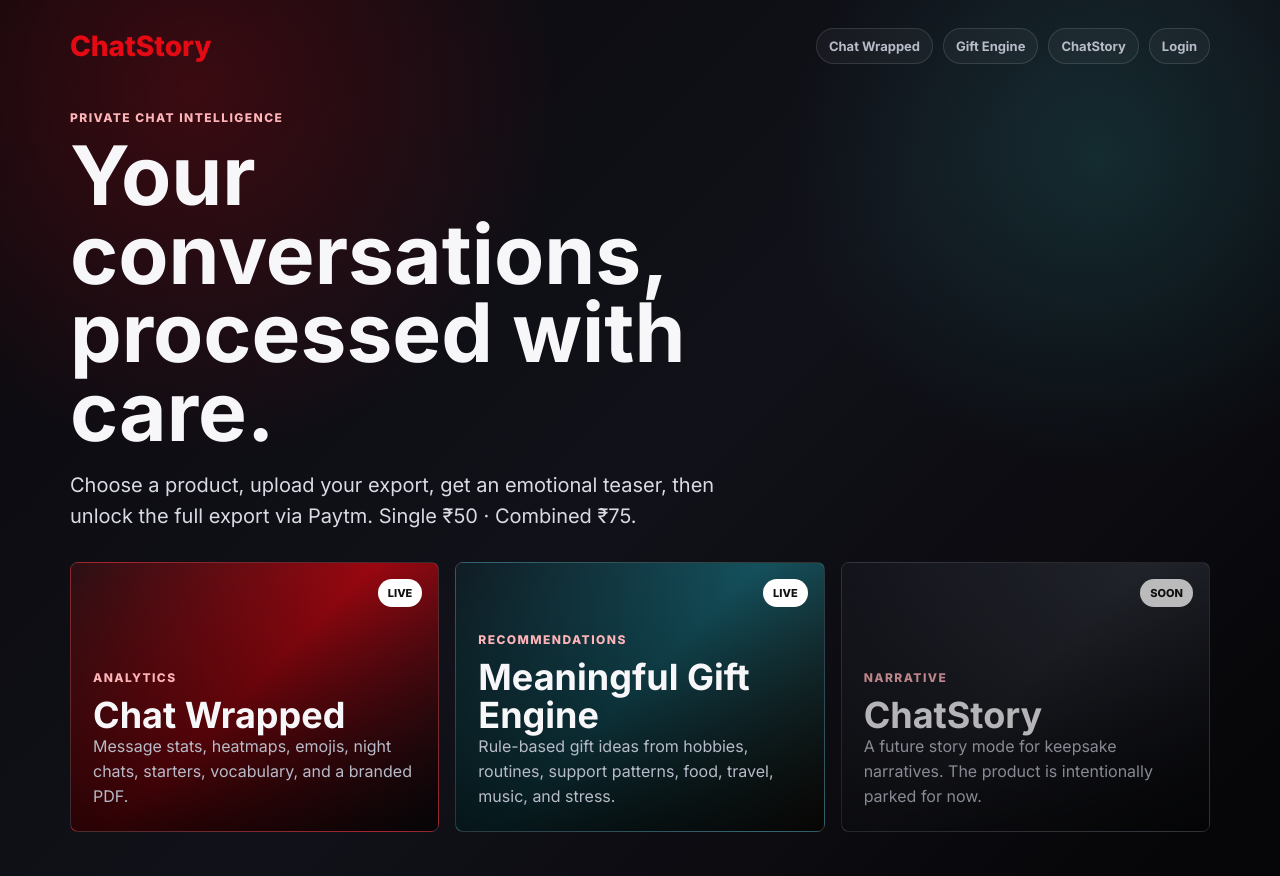
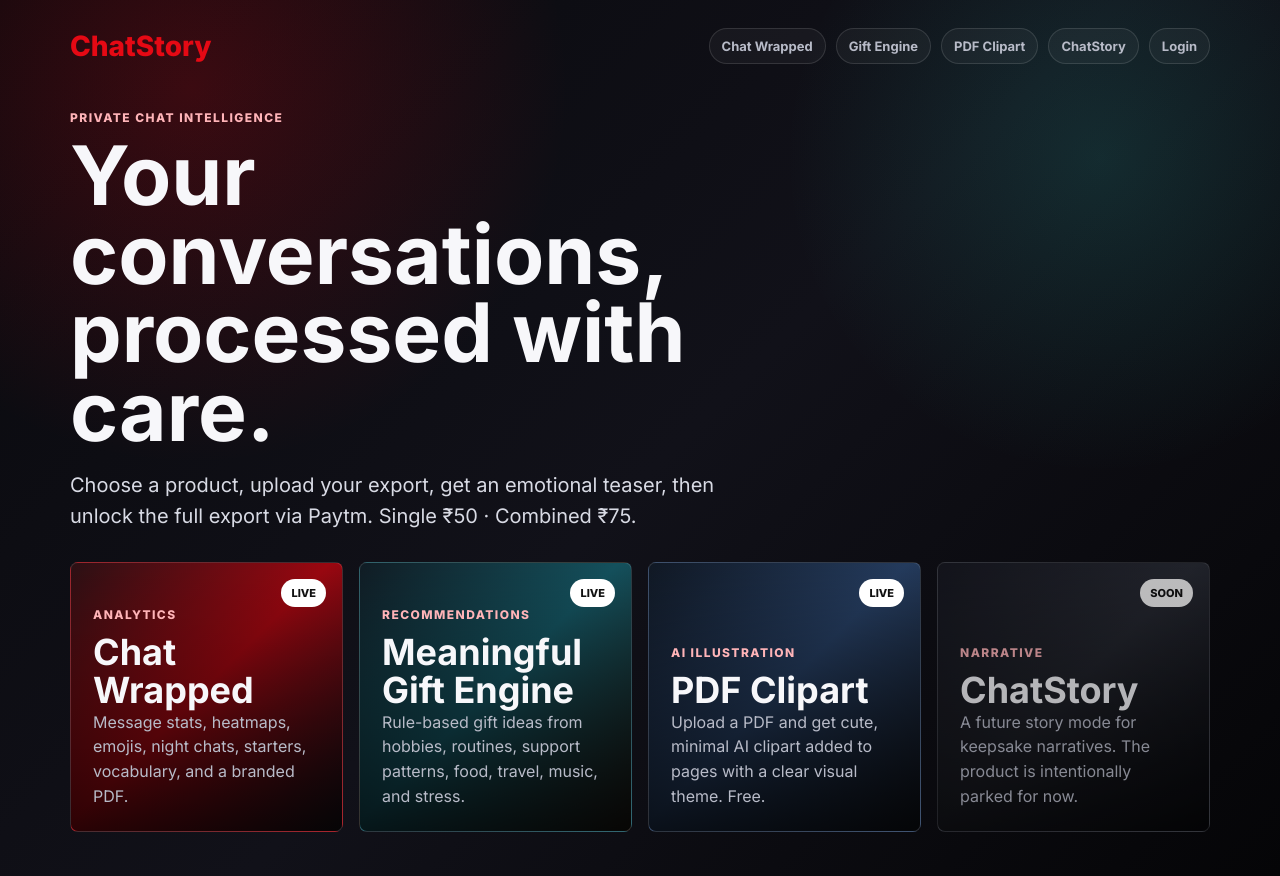
Before and after one commit to mosesthalluri/chatstory, a FastAPI app: page / in a window 1280 px wide. Run offline with FastAPI, Linux system fonts and the light colour scheme.

Commit message:
Wire PDF Clipart into the web app as a 4th product
Adds a homepage card + /pdf-clipart upload page that runs the pdf_clipart pipeline through the job queue and returns a downloadable annotated PDF (free, no paywall).

Backend: pdf_clipart_service runner (lazy heavy imports, runs annotate_pdf in a thread with a per-page progress callback -> job progress); settings PDF_CLIPART_BACKEND/MODEL/STEPS/MAX_PER_PAGE; main.py PRODUCTS entry, upload/status/result/download routes, free products treated as always-unlocked, retry runner, exports.download_links branch; annotate_pdf gains an optional progress_callback.

Frontend: homepage product card (grid-4 + .tile.pdf), product_upload.html PDF mode (accept/hint/steps), processing 'generating_clipart' label, new pdf_clipart_result.html download+summary page.

Validated: app imports, all routes resolve, templates render, and a stub-backend job runs end-to-end (themed page annotated, sparse pages skipped, PDF saved, status/stats/download correct).

Co-Authored-By: Claude Opus 4.8 (1M context) <noreply@anthropic.com>

```diff
--- a/backend/app/main.py
+++ b/backend/app/main.py
@@ -32,6 +32,7 @@ from .pipeline.orchestrator import run_pipeline, retry_render
 from .services import auth, jobs, payments
 from .services.chat_wrapped import run_chat_wrapped_pipeline
 from .services.gift_engine import run_gift_engine_pipeline
+from .services.pdf_clipart_service import run_pdf_clipart_pipeline
 from .services.queue import job_queue
 from .services import exports as export_svc
 from .settings import (
@@ -86,6 +87,17 @@ PRODUCTS = {
         "api_status": "/api/gift-engine/status",
         "result_path": "/gift-engine/results",
     },
+    "pdf-clipart": {
+        "title": "PDF Clipart",
+        "kicker": "AI illustration",
+        "description": "Upload a PDF and get it back with cute, minimal AI clipart added to pages that have a clear visual theme.",
+        "api_upload": "/api/pdf-clipart/upload",
+        "api_status": "/api/pdf-clipart/status",
+        "result_path": "/pdf-clipart/result",
+        "accept": ".pdf",
+        "upload_hint": "Drop a PDF here — or tap to choose. Max {max}MB.",
+        "free": True,
+    },
     # ChatStory uses the legacy /job status page rather than the generic
     # /processing page, but it still needs an entry here so the shared
     # /unlock/{slug} and /download/{slug} hub routes resolve instead of 404.
@@ -116,8 +128,16 @@ def _require_admin(request: Request) -> dict:
     return user
 
 
+def _is_free_product(job_id: str) -> bool:
+    status = jobs.load(job_id)
+    product = status.product if status else None
+    return bool(product and PRODUCTS.get(product, {}).get("free"))
+
+
 def _has_unlock(request: Request, job_id: str) -> bool:
     if _is_admin(request):
+        return True
+    if _is_free_product(job_id):
         return True
     return export_svc.is_unlocked(job_id)
 
@@ -317,6 +337,12 @@ async def gift_engine_page(request: Request):
     return template.render(product=PRODUCTS["gift-engine"], max_size_mb=settings.MAX_UPLOAD_SIZE_MB, user=_current_user(request))
 
 
+@app.get("/pdf-clipart", response_class=HTMLResponse)
+async def pdf_clipart_page(request: Request):
+    template = ui_env.get_template("product_upload.html")
+    return template.render(product=PRODUCTS["pdf-clipart"], max_size_mb=settings.MAX_UPLOAD_SIZE_MB, user=_current_user(request))
+
+
 @app.get("/chatstory-coming-soon", response_class=HTMLResponse)
 async def chatstory_coming_soon(request: Request):
     if _is_admin(request):
@@ -456,6 +482,7 @@ async def admin_retry_job(request: Request, job_id: str):
     runners = {
         "chat-wrapped": run_chat_wrapped_pipeline,
         "gift-engine": run_gift_engine_pipeline,
+        "pdf-clipart": run_pdf_clipart_pipeline,
         "chatstory": run_pipeline,
     }
     fn = runners.get(product, run_pipeline)
@@ -620,6 +647,50 @@ async def gift_engine_upload(request: Request, file: UploadFile = File(...)):
 @app.get("/api/gift-engine/status/{job_id}")
 async def gift_engine_status(request: Request, job_id: str):
     return _job_status_payload(request, job_id)
+
+
+@app.post("/api/pdf-clipart/upload")
+async def pdf_clipart_upload(request: Request, file: UploadFile = File(...)):
+    contents = await _read_upload(file)
+    if not (file.filename or "").lower().endswith(".pdf"):
+        raise HTTPException(400, "Please upload a PDF file.")
+    job_id, upload_path = _save_upload(
+        contents,
+        file.filename,
+        user_email=_user_email(request),
+        product="pdf-clipart",
+    )
+    await _enqueue_pipeline(job_id, "pdf-clipart", run_pdf_clipart_pipeline, upload_path)
+    return {
+        "job_id": job_id,
+        "status_url": f"/processing/pdf-clipart/{job_id}",
+        "result_url": f"/pdf-clipart/result/{job_id}",
+    }
+
+
+@app.get("/api/pdf-clipart/status/{job_id}")
+async def pdf_clipart_status(request: Request, job_id: str):
+    return _job_status_payload(request, job_id)
+
+
+@app.get("/pdf-clipart/result/{job_id}", response_class=HTMLResponse)
+async def pdf_clipart_result(request: Request, job_id: str):
+    s = jobs.load(job_id)
+    if s is None:
+        raise HTTPException(404, "Job not found")
+    return ui_env.get_template("pdf_clipart_result.html").render(
+        job_id=job_id,
+        status=s.to_dict(),
+        download_url=f"/download/pdf-clipart/{job_id}/pdf",
+    )
+
+
+@app.get("/download/pdf-clipart/{job_id}/pdf")
+async def download_pdf_clipart(job_id: str):
+    path = export_svc.resolve_pdf_path(job_id, "preview_pdf")
+    if path is None:
+        raise HTTPException(404, "Annotated PDF not ready yet")
+    return _pdf_attachment(path, "annotated.pdf")
 
 
 @app.get("/download/gift-engine/{job_id}/pdf")
--- a/backend/app/services/exports.py
+++ b/backend/app/services/exports.py
@@ -29,6 +29,12 @@ def download_links(job_id: str, product: str | None = None) -> dict[str, str]:
             "pdf": f"/download/gift-engine/{job_id}/pdf",
             "json": f"/download/gift-engine/{job_id}/json",
             "unlock": f"/unlock/gift-engine/{job_id}",
+        }
+    if product == "pdf-clipart":
+        return {
+            "view": f"/pdf-clipart/result/{job_id}",
+            "pdf": f"/download/pdf-clipart/{job_id}/pdf",
+            "unlock": f"/pdf-clipart/result/{job_id}",
         }
     return {
         "view": f"/job/{job_id}",
--- a/frontend/static/app.css
+++ b/frontend/static/app.css
@@ -42,6 +42,7 @@ input, select {
 h1 { font-size: clamp(38px, 7vw, 82px); line-height: 0.96; letter-spacing: 0; margin-bottom: 18px; }
 h2 { font-size: clamp(24px, 3vw, 36px); line-height: 1.05; }
 .lead { color: #d8dae4; font-size: clamp(16px, 2vw, 20px); line-height: 1.55; max-width: 660px; }
+.grid-4 { display: grid; grid-template-columns: repeat(4, minmax(0, 1fr)); gap: 16px; }
 .grid-3 { display: grid; grid-template-columns: repeat(3, minmax(0, 1fr)); gap: 16px; }
 .grid-2 { display: grid; grid-template-columns: repeat(2, minmax(0, 1fr)); gap: 16px; }
 .card, .glass {
@@ -70,6 +71,7 @@ h2 { font-size: clamp(24px, 3vw, 36px); line-height: 1.05; }
 .tile:hover { transform: translateY(-8px) scale(1.015); border-color: rgba(255,255,255,.34); box-shadow: 0 28px 80px rgba(0,0,0,.52); }
 .tile.gift { background: linear-gradient(135deg, #101c24, #14515d 48%, #1a1510); }
 .tile.soon { background: linear-gradient(135deg, #16171f, #2a2d36 48%, #0c0d12); opacity: .72; }
+.tile.pdf { background: linear-gradient(135deg, #101824, #243b5d 48%, #10131a); }
 .tile p, .muted { color: var(--muted); line-height: 1.55; }
 .badge { position: absolute; top: 16px; right: 16px; z-index: 2; background: #fff; color: #111; border-radius: 999px; padding: 7px 10px; font-size: 11px; font-weight: 800; text-transform: uppercase; }
 .btn { display: inline-flex; align-items: center; justify-content: center; min-height: 44px; border: 0; border-radius: 999px; padding: 12px 17px; font-weight: 800; cursor: pointer; }
@@ -100,7 +102,7 @@ h2 { font-size: clamp(24px, 3vw, 36px); line-height: 1.05; }
 .story-card { width: min(390px, 100%); aspect-ratio: 9/16; display: flex; flex-direction: column; justify-content: flex-end; padding: 24px; background: linear-gradient(160deg,#2a1014,#09090d 70%); }
 @media (max-width: 820px) {
   .topbar { align-items: flex-start; flex-direction: column; margin-bottom: 34px; }
-  .grid-3, .grid-2 { grid-template-columns: 1fr; }
+  .grid-4, .grid-3, .grid-2 { grid-template-columns: 1fr; }
   .tile { min-height: 220px; }
   .shell { padding-inline: 16px; }
 }
--- a/frontend/templates/processing.html
+++ b/frontend/templates/processing.html
@@ -50,6 +50,7 @@ const states = {
   analyzing: 'Finding your shared rituals',
   generating_wrapped: 'Detecting emotional shifts',
   generating_gifts: 'Matching gifts to real quotes',
+  generating_clipart: 'Adding clipart to your PDF',
   generating_story: 'Writing your relationship chapters',
   rendering: 'Designing your keepsake export',
   done: 'Your story is ready',
--- a/frontend/templates/upload.html
+++ b/frontend/templates/upload.html
@@ -15,6 +15,7 @@
     <nav class="nav">
       <a href="/chat-wrapped">Chat Wrapped</a>
       <a href="/gift-engine">Gift Engine</a>
+      <a href="/pdf-clipart">PDF Clipart</a>
       <a href="/chatstory-coming-soon">ChatStory</a>
       {% if user and user.role == "admin" %}<a href="/admin">Admin</a>{% endif %}
       {% if user %}<a href="/dashboard">Dashboard</a><a href="/logout">Logout</a>{% else %}<a href="/login">Login</a>{% endif %}
@@ -27,7 +28,7 @@
     <p class="lead">Choose a product, upload your export, get an emotional teaser, then unlock the full export via Paytm. Single ₹{{ single_price }} · Combined ₹{{ combined_price }}.</p>
   </section>
 
-  <section class="grid-3" aria-label="ChatStory products">
+  <section class="grid-4" aria-label="ChatStory products">
     <a class="tile" href="/chat-wrapped">
       <span class="badge">Live</span>
       <div class="eyebrow">Analytics</div>
@@ -40,6 +41,12 @@
       <h2>Meaningful Gift Engine</h2>
       <p>Rule-based gift ideas from hobbies, routines, support patterns, food, travel, music, and stress.</p>
     </a>
+    <a class="tile pdf" href="/pdf-clipart">
+      <span class="badge">Live</span>
+      <div class="eyebrow">AI illustration</div>
+      <h2>PDF Clipart</h2>
+      <p>Upload a PDF and get cute, minimal AI clipart added to pages with a clear visual theme. Free.</p>
+    </a>
     <a class="tile soon" href="/chatstory-coming-soon">
       <span class="badge">Soon</span>
       <div class="eyebrow">Narrative</div>
```
Also changed, not shown: backend/app/services/pdf_clipart_service.py (added, +116 -0 lines), backend/app/settings.py (+8 -0 lines), frontend/templates/pdf_clipart_result.html (added, +65 -0 lines), frontend/templates/product_upload.html (+14 -4 lines), pdf_clipart/pipeline.py (+18 -0 lines), pdf_clipart/README.md.
